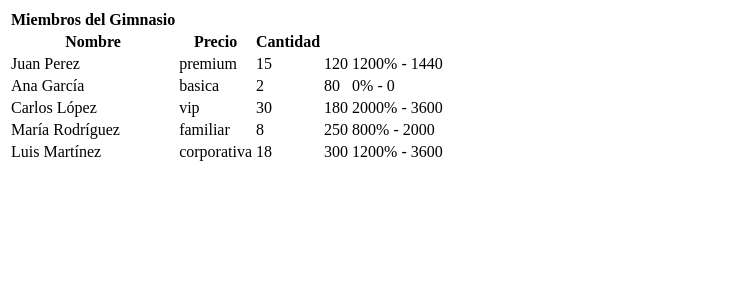
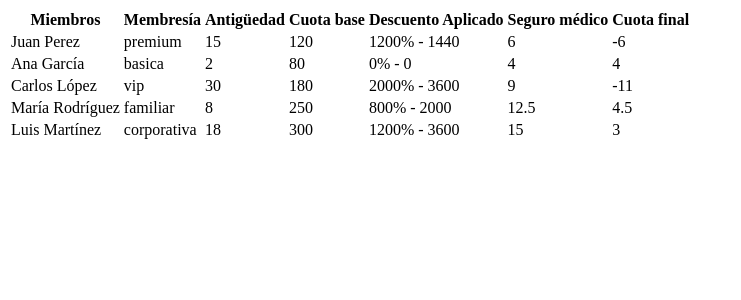
Before and after one commit to PesKaoFrito/DESARROLLO_VII_OSCAR_RIOS, a PHP site: page /gestionar_membresias.php in a window 1280 px wide. Shown: the top 300 px of the page, without its empty margins (0-741 px from the left). Run offline with PHP 8.4, Linux system fonts and the light colour scheme.

Commit message:
Modificación 2

```diff
--- a/PARCIALES/PARCIAL_1/gestionar_membresias.php
+++ b/PARCIALES/PARCIAL_1/gestionar_membresias.php
@@ -1,5 +1,5 @@
 <?php
-    include('funciones_gimnasio.php');
+    include 'funciones_gimnasio.php';
     $membresias= ['basica'=> 80,
     'premium'=> 120,
     'vip'=> 180,
@@ -21,15 +21,17 @@
 </head>
 <body>
     <table>
-        <tr><th>Miembros del Gimnasio</th></tr>
-        <tr><th>Nombre</th><th>Precio</th><th>Cantidad</th></tr>
+        <tr><th>Miembros</th><th>Membresía</th><th>Antigüedad</th><th>Cuota base</th><th>Descuento Aplicado</th><th>Seguro médico</th><th>Cuota final</th></tr>
         <?php
             foreach ($miembros as $miembro=>$membresia){
+            $cuotaBase= $membresias["{$membresia['tipo']}"];
             $descuentoMonto=(calcular_promocion($membresia['antiguedad'])*100)."% - ". calcular_promocion($membresia['antiguedad'])* $membresias["{$membresia['tipo']}"] ;
+            $seguro=seguro_medico($cuotaBase);
+            $cuotaFinal=calcular_cuota_final($cuotaBase, calcular_promocion($membresia['antiguedad']),$seguro);
         ?>
         <tr><td><?=$miembro?></td><td><?=$membresia['tipo']?></td><td><?=$membresia['antiguedad']?></td>
         <td><?=$membresias["{$membresia['tipo']}"]?></td>
-        <td><?=$descuentoMonto ?></td> <td> </td></tr>
+        <td><?=$descuentoMonto ?></td> <td><?=$seguro?></td> <td><?=$cuotaFinal?></td></tr>
         <?php }?>
     </table>
 </body>
```
